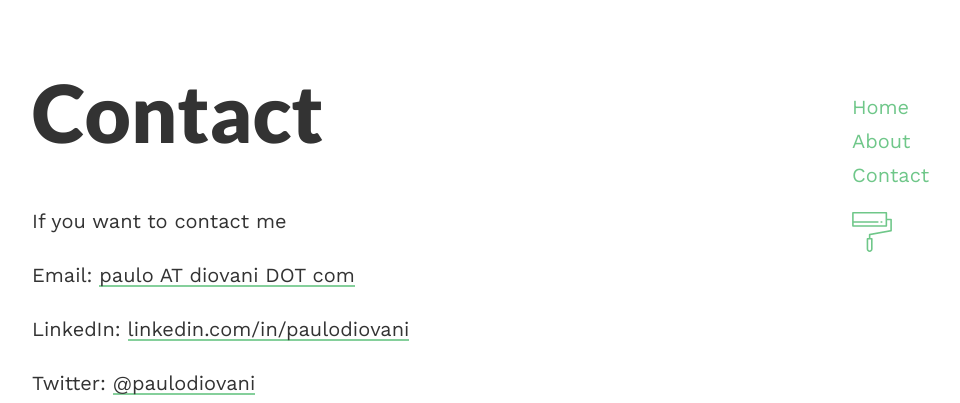
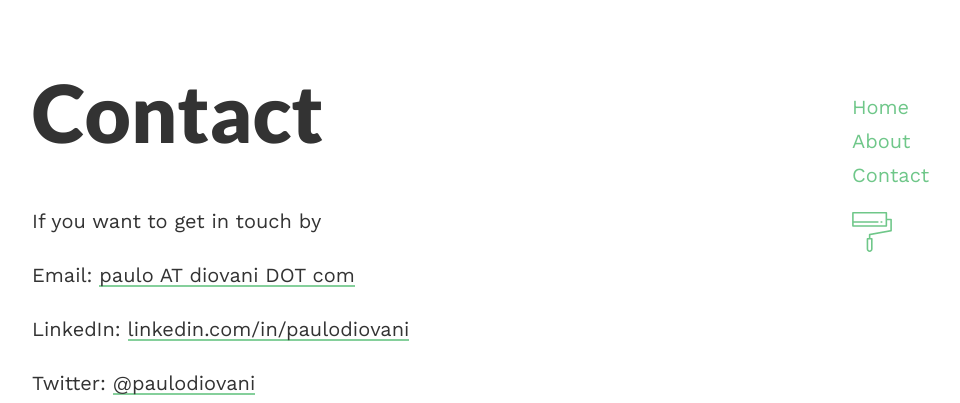
Before and after one commit to paulodiovani/blog.diovani.com, a Jekyll site: the page built from contact.md, in a window 1280 px wide. Shown: the top 403 px of the page, without its empty margins (208-1168 px from the left). Built offline with Jekyll 4.4.1, drawn with Linux system fonts in a browser that asks for light colours.

Commit message:
Update social contacts

```diff
--- a/_config.yml
+++ b/_config.yml
@@ -3,9 +3,10 @@
 title: Paulo Diovani
 baseurl: /blog.diovani.com # name of the repository
 
-email: paulo AT diovani DOT com
-linkedin: linkedin.com/in/paulodiovani
-twitter: paulodiovani
+social:
+  email: paulo AT diovani DOT com
+  linkedin: linkedin.com/in/paulodiovani
+  twitter: paulodiovani
 
 highlighter: rouge
 markdown: kramdown
--- a/contact.md
+++ b/contact.md
@@ -4,10 +4,10 @@
 permalink: /contact/
 ---
 
-If you want to contact me
+If you want to get in touch by
 
-Email: <a href="mailto:{{site.email}}">{{site.email}}</a>
+Email: <a href="mailto:{{site.social.email}}">{{site.social.email}}</a>
 
-LinkedIn: <a href="https://{{site.linkedin}}">{{site.linkedin}}</a>
+LinkedIn: <a href="https://{{site.social.linkedin}}">{{site.social.linkedin}}</a>
 
-Twitter: <a href="https://twitter.com/{{site.twitter}}">@{{site.twitter}}</a>
+Twitter: <a href="https://twitter.com/{{site.social.twitter}}">@{{site.social.twitter}}</a>
```
